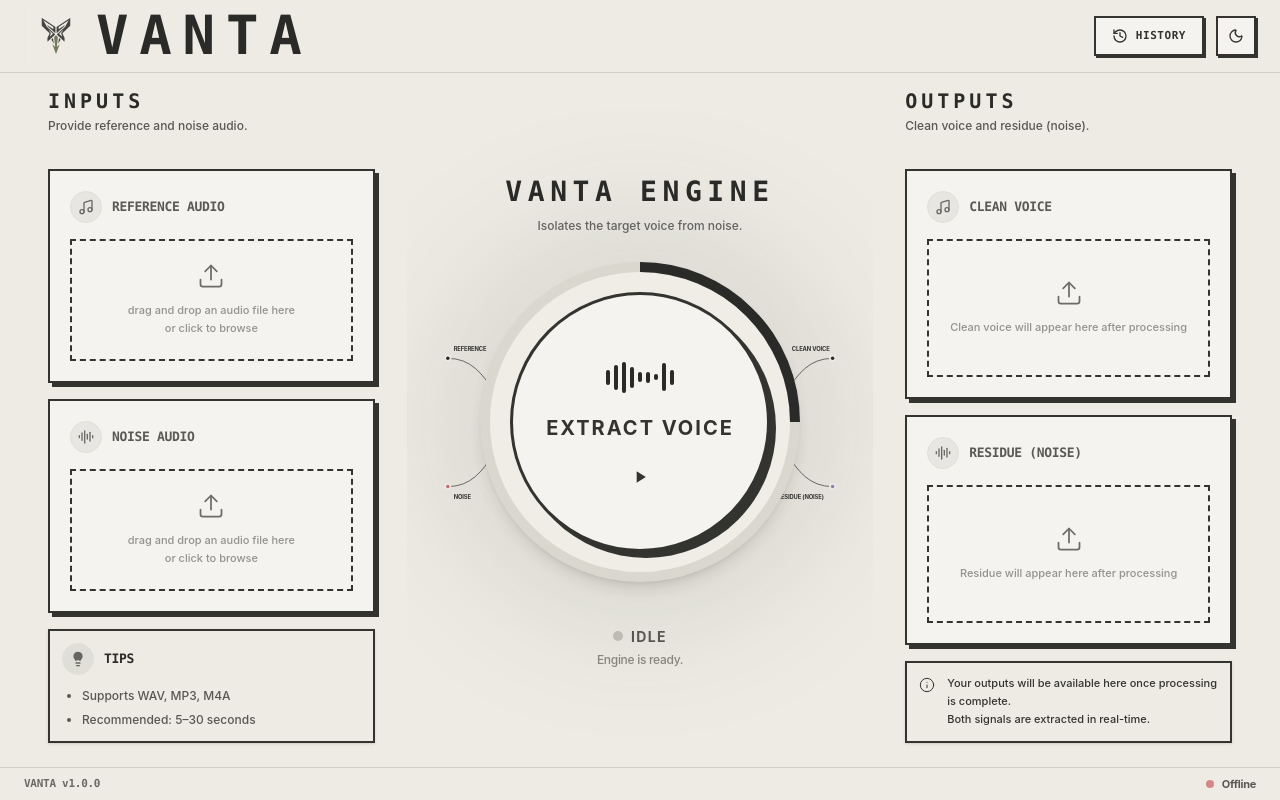
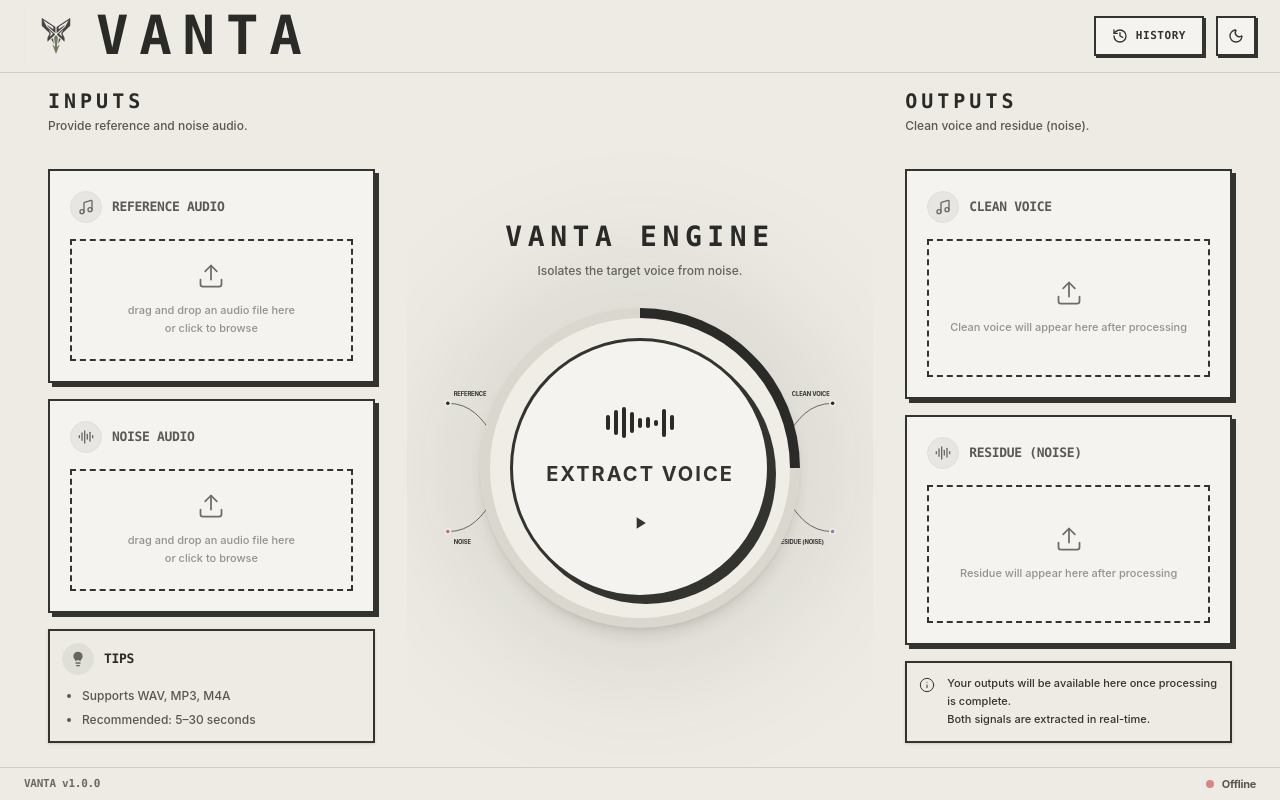
Before and after one commit to Komalpreet2809/Vanta, a Next.js app in the folder web/: page / in a window 1280 px wide. Built offline with nearby package versions, Linux system fonts and the light colour scheme; no server answers.

Commit message:
style: remove idle status indicator from engine center

```diff
--- a/web/src/components/EngineCenter.tsx
+++ b/web/src/components/EngineCenter.tsx
@@ -142,18 +142,7 @@ export function EngineCenter({
         </div>
       </div>
 
-      {/* Status indicator - Matches reference exactly */}
-      <div className="mt-12 flex flex-col items-center gap-1">
-         <div className="flex items-center gap-2">
-            <div className={`h-2.5 w-2.5 rounded-full ${isRunning ? 'bg-amber-500 animate-pulse' : 'bg-[#C4C1B8]'}`} />
-            <span className="text-[14px] font-bold uppercase tracking-widest text-[#333330] opacity-80">
-              {isRunning ? 'Processing' : 'Idle'}
-            </span>
-         </div>
-         <p className="text-[12px] font-medium text-[#888880] tracking-tight">
-           {isRunning ? 'Engine is active.' : 'Engine is ready.'}
-         </p>
-      </div>
+
     </div>
   );
 }
```
